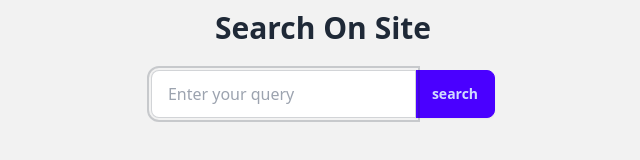
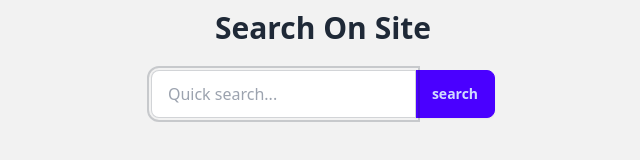
Before and after one commit to pyoner/search-on-site, a SvelteKit app in the folder packages/site/: page / in a window 1280 px wide. Shown: the part 324-484 px from the top of the page, without its empty margins (317-957 px from the left). Built offline with nearby package versions, Linux system fonts and the light colour scheme.

Commit message:
chore(page.svelte): update placeholder text in search input field for better user experience

```diff
--- a/packages/site/src/routes/+page.svelte
+++ b/packages/site/src/routes/+page.svelte
@@ -28,7 +28,7 @@
 			<form on:submit|preventDefault={handleSearch} class="join py-6">
 				<input
 					class="input input-bordered w-full max-w-xs join-item form-control"
-					placeholder="Enter your query"
+					placeholder="Quick search..."
 					type="text"
 					use:focus
 					bind:value={query}
```
